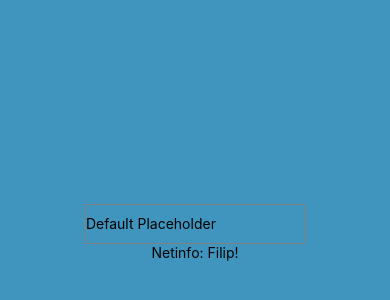
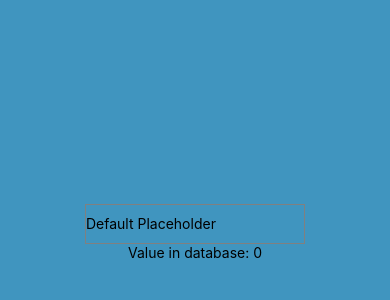
Before and after one commit to Eyzic/operationgunde-app, a React Native app: screen / in a window 390 px wide. Shown: the part 190-490 px from the top of the page. Built offline with nearby package versions, Linux system fonts and the light colour scheme; no server answers.

Commit message:
Added a text field which calls the API to retrieve data from the database

```diff
--- a/App.js
+++ b/App.js
@@ -1,16 +1,30 @@
 import { StatusBar } from 'expo-status-bar';
 import React from 'react';
-import { StyleSheet, Text, TextInput, TouchableWithoutFeedback, View } from 'react-native';
+import { StyleSheet, View } from 'react-native';
 import DefaultInput from './defaultInput';
+import DisplayValue from './displayValue';
 
 export default function App() {
 
-  let info = 'Filip!';
+  let info = 'Värde i databasen: ';
   console.log("Application running!");
+
+  /* fetch('http://localhost:5000')
+     .then(response => response.json())
+     .then((data) => {
+       info += data.value;
+       console.log(data);
+       console.log(info);
+
+     })
+     .catch((error) => {
+       console.error(error);
+     }); */
+
   return (
     <View style={styles.container}>
       <DefaultInput>Placeholder</DefaultInput>
-      <Text>Netinfo: {info}</Text>
+      <DisplayValue />
       <StatusBar style="auto" />
     </View>
   );
--- /dev/null
+++ b/displayValue.js
@@ -0,0 +1,24 @@
+import React, { Component } from 'react';
+import { Text } from 'react-native';
+
+export default class DisplayValue extends Component {
+
+    state = {
+        value: 0
+    };
+
+    async componentDidMount() {
+        try {
+            const apiCall = await fetch('http://localhost:5000/database');
+            const response = await apiCall.json();
+            this.setState({ value: response.value });
+        } catch (err) {
+            console.log("Error fetching data", err);
+        }
+    }
+
+    render() {
+        const { value } = this.state;
+        return <Text>Value in database: {this.state.value}</Text>
+    }
+}
```
